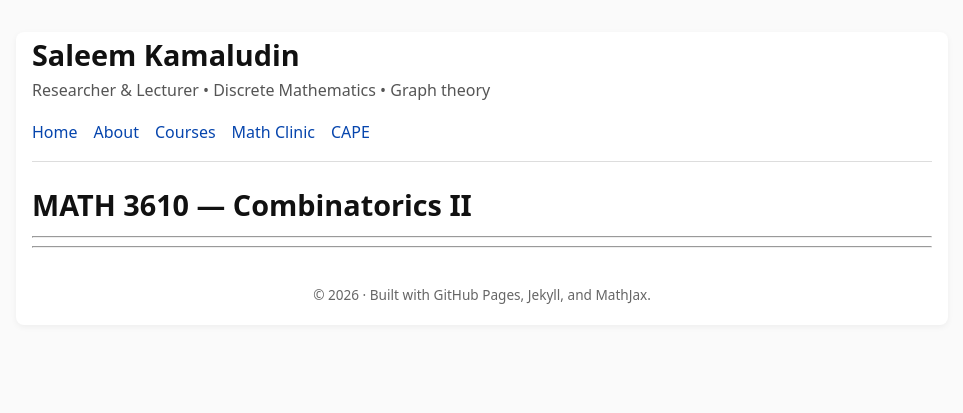
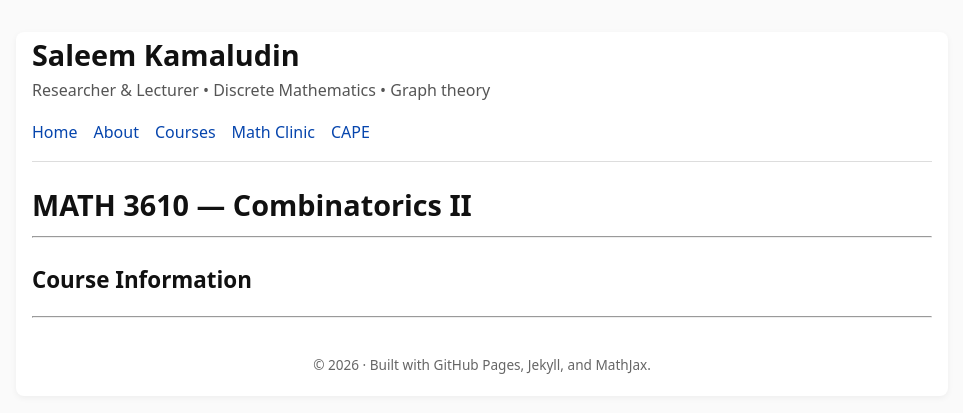
Before and after one commit to SaleemKamaludin/SaleemKamaludin.github.io, a Jekyll site: the page built from courses/combinatorics-ii/index.md, in a window 1280 px wide. Shown: the top 413 px of the page, without its empty margins (158-1121 px from the left). Built offline with Jekyll 4.4.1, drawn with Linux system fonts in a browser that asks for light colours.

Commit message:
Add course information section to index.md

```diff
--- a/courses/combinatorics-ii/index.md
+++ b/courses/combinatorics-ii/index.md
@@ -6,3 +6,5 @@ title: MATH 3610 — Combinatorics II
 # MATH 3610 — Combinatorics II
 
 ---
+
+## Course Information
```
